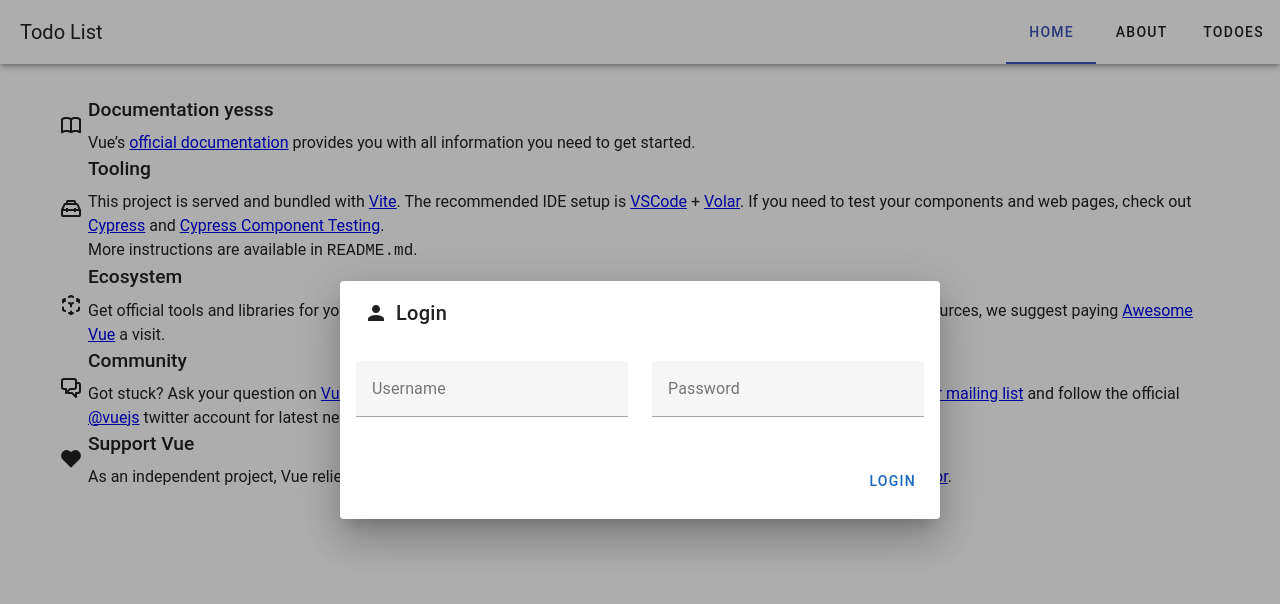
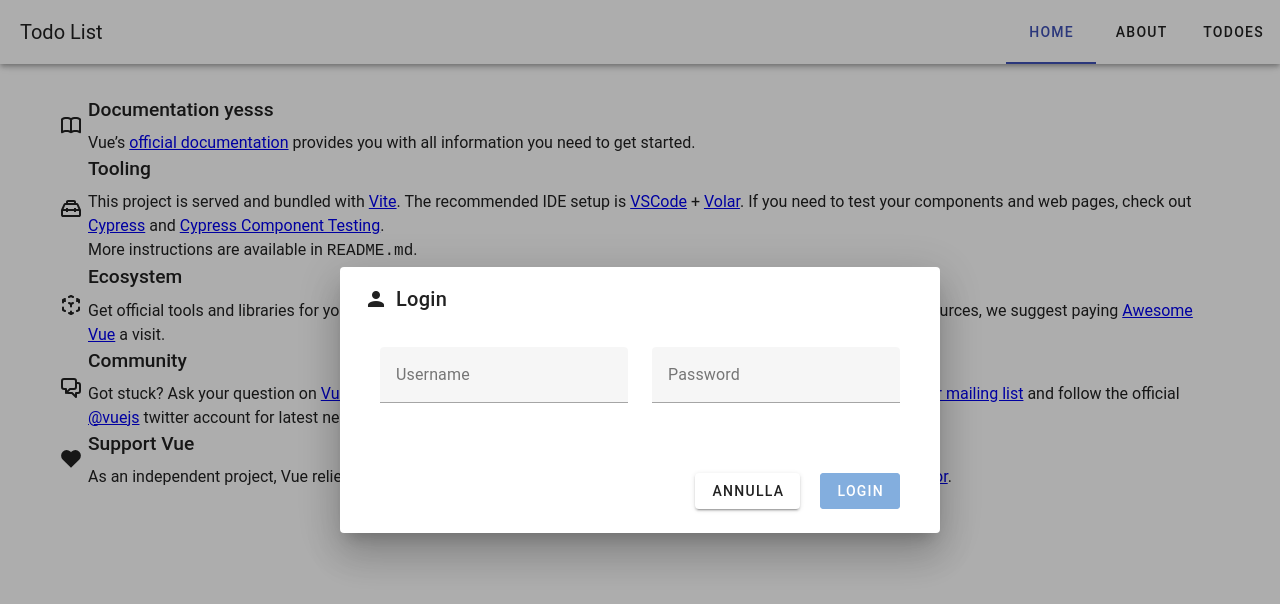
Before and after one commit to Bodoz/Todoes, a Vue app in the folder app/: page / in a window 1280 px wide. Shown: the top 604 px of the page. Built offline with nearby package versions, Linux system fonts and the light colour scheme.

Commit message:
adj login form

```diff
--- a/app/src/App.vue
+++ b/app/src/App.vue
@@ -19,10 +19,7 @@
       </v-container>
     </v-main>
 
-    <LoginForm
-        :show="show_login"
-    >
-    </LoginForm>
+    <LoginForm></LoginForm>
   </v-app>
 </template>
 
--- a/app/src/components/LoginForm.vue
+++ b/app/src/components/LoginForm.vue
@@ -3,12 +3,13 @@
     <v-dialog
         max-width="600"
         persistent
-        v-model="dialog"
+        v-model="show_login"
     >
       <v-card
           prepend-icon="mdi-account"
           title="Login"
       >
+        <v-card-text>
         <v-form v-model="valid">
           <v-container>
             <v-row>
@@ -43,11 +44,22 @@
             </v-row>
           </v-container>
         </v-form>
-        <v-card-actions class="px-4 pb-5">
+        </v-card-text>
+        <v-card-actions class="px-10 pb-6">
           <v-spacer></v-spacer>
           <v-btn
               type="submit"
+              variant="elevated"
+              class="px-4 mr-3"
+              @click="cancel"
+          >Annulla</v-btn>
+          <v-btn
+              type="submit"
               color="primary"
+              variant="elevated"
+              class="px-4"
+              @click="login"
+              :disabled="!valid"
           >Login</v-btn>
         </v-card-actions>
       </v-card>
@@ -55,6 +67,9 @@
   </div>
 </template>
 <script>
+import {mapActions, mapState, mapWritableState} from "pinia";
+import {useUsersStore} from "@/stores/users.js";
+
 export default {
   props: {
     show: Boolean,
@@ -77,9 +92,19 @@ export default {
     ],
   }),
   computed: {
-    dialog() {
-      return this.show
+    ...mapState(useUsersStore, ['user']),
+    ...mapWritableState(useUsersStore, ['show_login']),
+  },
+  methods: {
+    ...mapActions(useUsersStore, ['authorize']),
+    login(){
+      if(this.valid){
+        this.authorize({username: this.username, password: this.password})
+      }
+    },
+    cancel(){
+      this.show_login = false
     }
-  }
+  },
 }
 </script>
--- /dev/null
+++ b/app/src/stores/users.js
@@ -0,0 +1,25 @@
+import {defineStore} from "pinia";
+
+import axios from "axios"
+
+export const useUsersStore = defineStore("user",{
+    state: () => ({
+        show_login: true,
+        user: {},
+    }),
+    actions: {
+        async authorize(credentials) {
+            console.log(credentials)
+            try{
+                const data = await axios.post('api/users/authorize', credentials)
+                let user = data.data.data
+                console.log(data.data)
+                this.user = user
+                this.show_login = false
+            } catch(error) {
+                alert(error)
+                console.log(error)
+            }
+        },
+    },
+})
```
Also changed, not shown: 1 other file (tests, documents, lock files or other folders).
